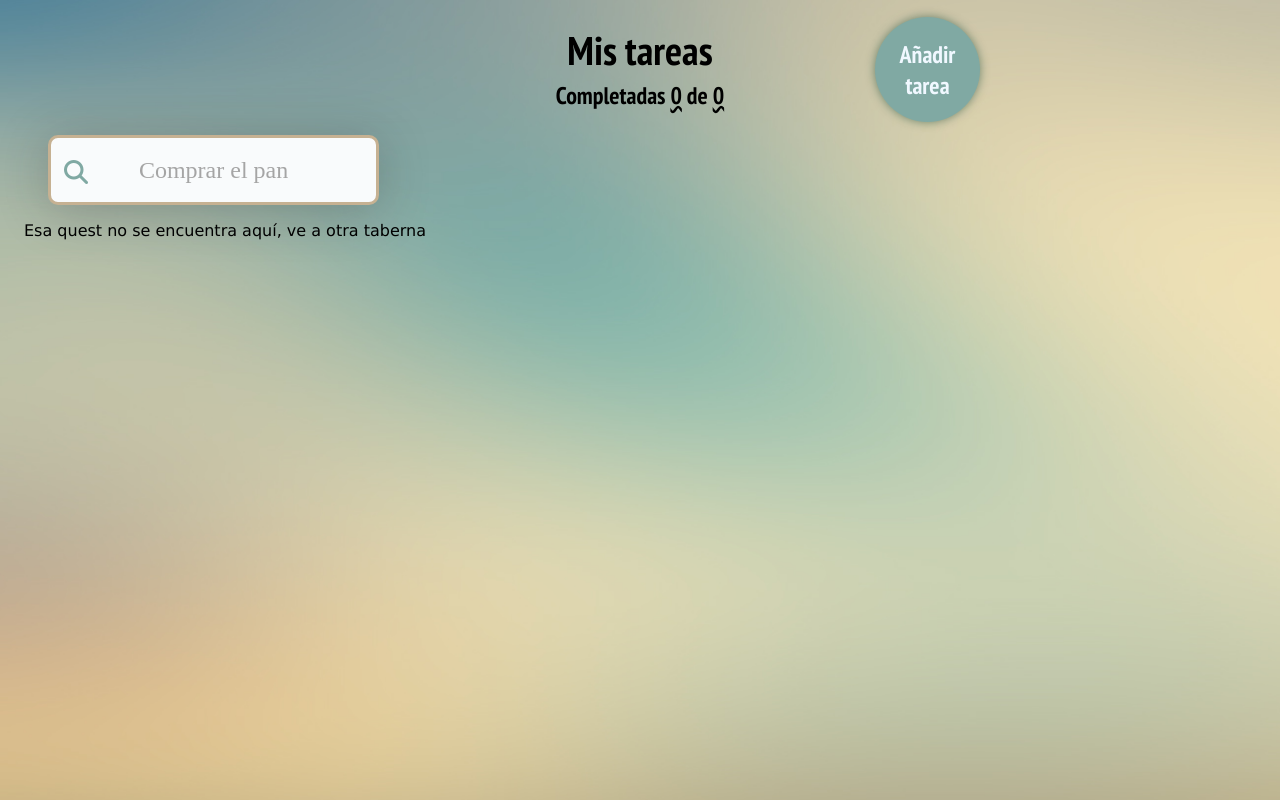
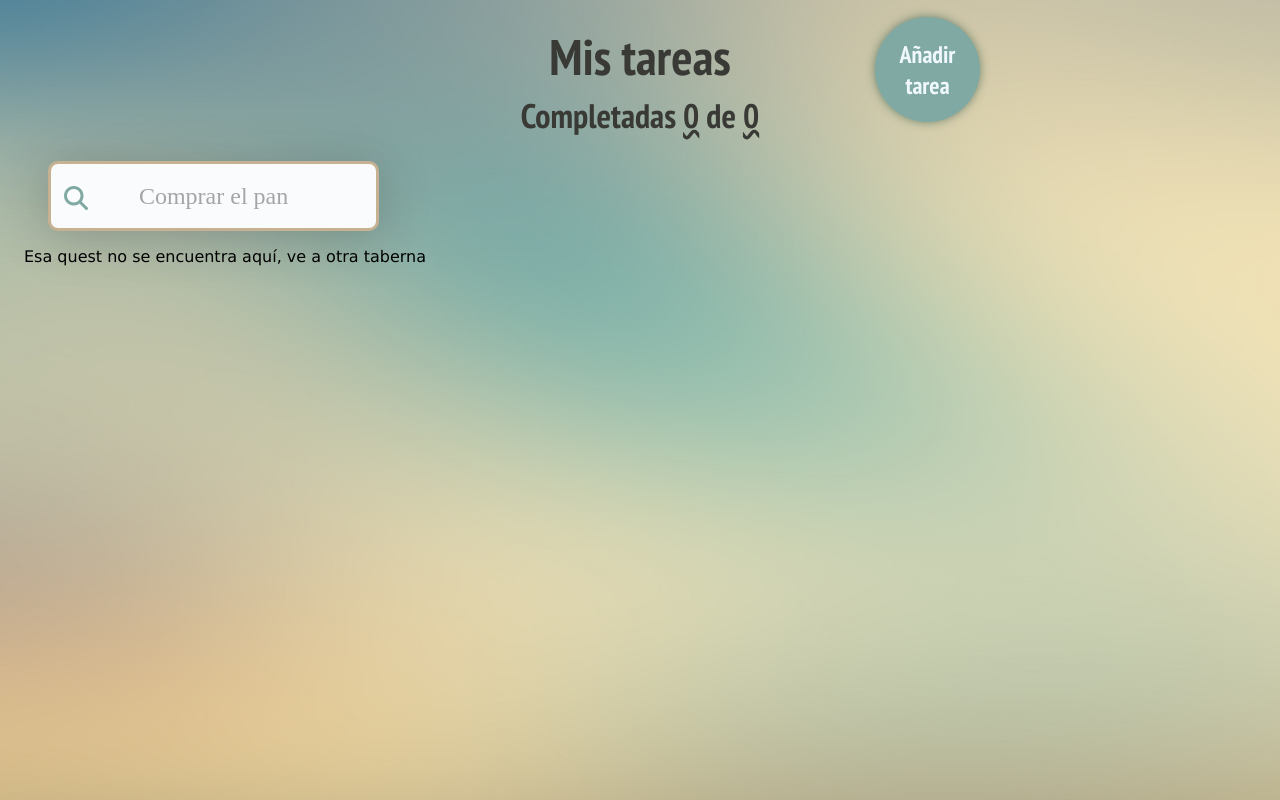
Before and after one commit to lauramorenochico/To-do-Machine, a React app: page / in a window 1280 px wide. Built offline with nearby package versions, Linux system fonts and the light colour scheme.

Commit message:
fixed css

```diff
--- a/src/TodoCounter/TodoCounter.css
+++ b/src/TodoCounter/TodoCounter.css
@@ -4,10 +4,22 @@ font-size: 40px;
 text-align: center;
 margin: 0;
 padding:24px 24px 4px 24px;
+color:rgb(57 57 53);
 }
 
+@media only screen and (min-width: 768px) and (max-width: 1024px) {
+    .title {
+    font-size: 50px;
+    }
+}
+@media screen and (min-width: 1250px) {
+    .title {
+    font-size: 50px;
+    }
+}
 .counter {
     font-family: 'PT Sans Narrow', sans-serif;
+    color: rgb(57 57 53);
     font-size: 24px;
     text-align: center;
     margin: 0;
@@ -19,6 +31,17 @@ padding:24px 24px 4px 24px;
     text-decoration-style: wavy;
 }
 
+@media only screen and (min-width: 768px) and (max-width: 1024px) {
+    .counter {
+    font-size: 34px;
+    }
+}
+
+@media screen and (min-width: 1250px) {
+    .counter {
+        font-size: 34px;
+    }
+}
 .mensaje{
 font-family: 'Playfair Display', serif;
     font-size: 24px;
```
Also changed, not shown: package.json (+7 -0 lines), README.md, 1 other file.
